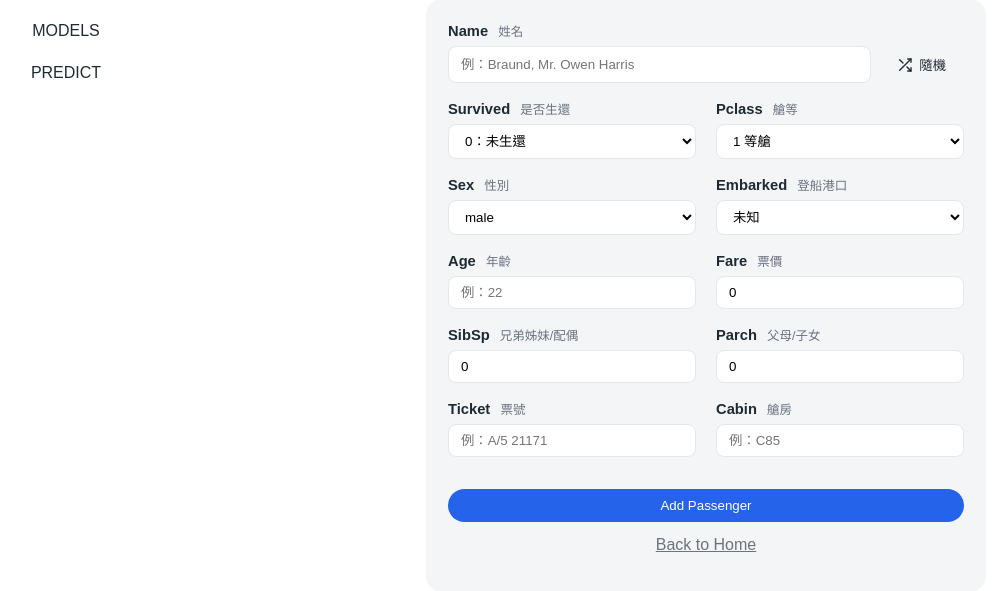
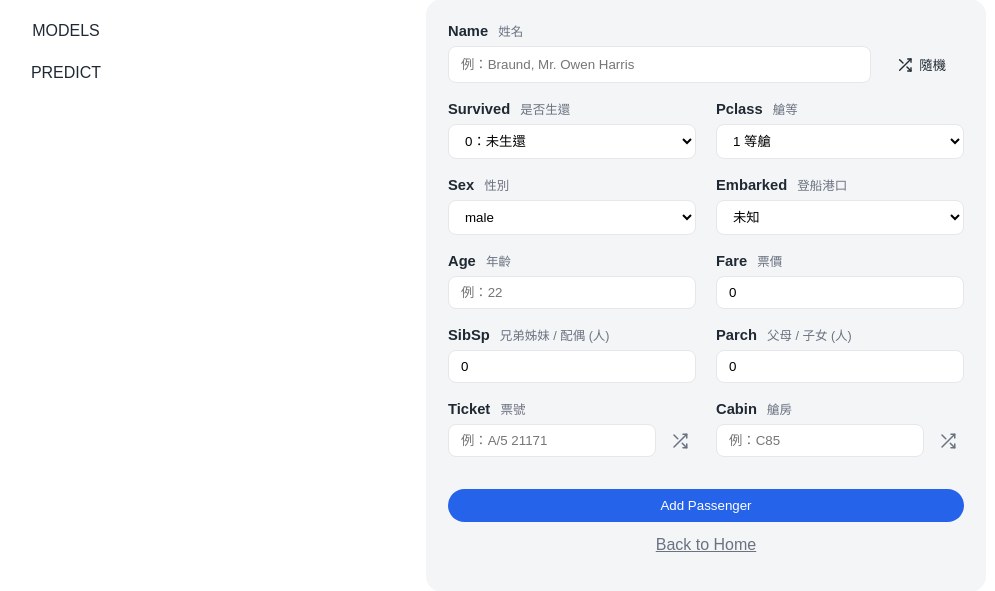
Before and after one commit to ychsieh725/titanic_restful_project, a Flask app: page /passengers/new in a window 1280 px wide. Shown: the part 148-739 px from the top of the page, without its empty margins (24-1019 px from the left). Run offline with Flask 3, Linux system fonts and the light colour scheme.

Commit message:
feat(web): add random generators for ticket and cabin fields
WHY:
延續 Name 的隨機產生，票號與艙房同樣難憑空想；補上一鍵隨機降低填寫負擔。

WHAT:
- Ticket / Cabin 欄位各加 shuffle 圖示鈕（.icon-btn，省空間適合兩欄版面）。
- generateTicket：部分帶資料集常見前綴（A/5、PC、STON/O2. 等），其餘純數字。
- generateCabin：甲板字母 A–G + 房號。沿用 randomItem 輔助，純前端。

IMPACT:
- 僅 new.html 前端互動；不影響提交與 API。

Co-Authored-By: Claude Opus 4.8 <noreply@anthropic.com>

```diff
--- a/templates/new.html
+++ b/templates/new.html
@@ -73,23 +73,47 @@
             </div>
 
             <div class="field">
-                <label>SibSp <span class="zh">兄弟姊妹/配偶</span></label>
+                <label>SibSp <span class="zh">兄弟姊妹 / 配偶 (人)</span></label>
                 <input name="SibSp" type="number" min="0" value="0" required>
             </div>
 
             <div class="field">
-                <label>Parch <span class="zh">父母/子女</span></label>
+                <label>Parch <span class="zh">父母 / 子女 (人)</span></label>
                 <input name="Parch" type="number" min="0" value="0" required>
             </div>
 
             <div class="field">
                 <label>Ticket <span class="zh">票號</span></label>
-                <input name="Ticket" placeholder="例：A/5 21171" required>
+                <div style="display:flex; gap:8px;">
+                    <input name="Ticket" placeholder="例：A/5 21171" required style="flex:1;">
+                    <button type="button" id="randomTicketBtn" class="icon-btn" title="隨機產生票號">
+                        <svg viewBox="0 0 24 24" fill="none" stroke="currentColor" stroke-width="2"
+                            stroke-linecap="round" stroke-linejoin="round">
+                            <polyline points="16 3 21 3 21 8" />
+                            <line x1="4" y1="20" x2="21" y2="3" />
+                            <polyline points="21 16 21 21 16 21" />
+                            <line x1="15" y1="15" x2="21" y2="21" />
+                            <line x1="4" y1="4" x2="9" y2="9" />
+                        </svg>
+                    </button>
+                </div>
             </div>
 
             <div class="field">
                 <label>Cabin <span class="zh">艙房</span></label>
-                <input name="Cabin" placeholder="例：C85">
+                <div style="display:flex; gap:8px;">
+                    <input name="Cabin" placeholder="例：C85" style="flex:1;">
+                    <button type="button" id="randomCabinBtn" class="icon-btn" title="隨機產生艙房">
+                        <svg viewBox="0 0 24 24" fill="none" stroke="currentColor" stroke-width="2"
+                            stroke-linecap="round" stroke-linejoin="round">
+                            <polyline points="16 3 21 3 21 8" />
+                            <line x1="4" y1="20" x2="21" y2="3" />
+                            <polyline points="21 16 21 21 16 21" />
+                            <line x1="15" y1="15" x2="21" y2="21" />
+                            <line x1="4" y1="4" x2="9" y2="9" />
+                        </svg>
+                    </button>
+                </div>
             </div>
 
             <div class="field full">
@@ -141,6 +165,31 @@
         document.querySelector('input[name="Name"]').value = generateName();
     });
 
+    // --- 隨機票號 / 艙房 ----------------------------------------------
+    // 票號：部分帶資料集常見前綴（A/5、PC…），其餘為純數字。
+    const TICKET_PREFIXES = ["", "", "", "A/5", "PC", "STON/O2.", "C.A.", "SC/Paris", "W./C."];
+
+    function generateTicket() {
+        const prefix = randomItem(TICKET_PREFIXES);
+        const number = 1000 + Math.floor(Math.random() * 999000);
+        return prefix ? `${prefix} ${number}` : `${number}`;
+    }
+
+    // 艙房：甲板字母（A–G）+ 房號。
+    const DECKS = ["A", "B", "C", "D", "E", "F", "G"];
+
+    function generateCabin() {
+        return `${randomItem(DECKS)}${1 + Math.floor(Math.random() * 130)}`;
+    }
+
+    document.getElementById("randomTicketBtn").addEventListener("click", function () {
+        document.querySelector('input[name="Ticket"]').value = generateTicket();
+    });
+
+    document.getElementById("randomCabinBtn").addEventListener("click", function () {
+        document.querySelector('input[name="Cabin"]').value = generateCabin();
+    });
+
     // 監聽 passengerForm 的 submit 事件，當表單被提交時，會觸發這個事件處理器。
     document.getElementById("passengerForm").addEventListener("submit", async function (event) {
         // 阻止表單的預設提交行為
```
